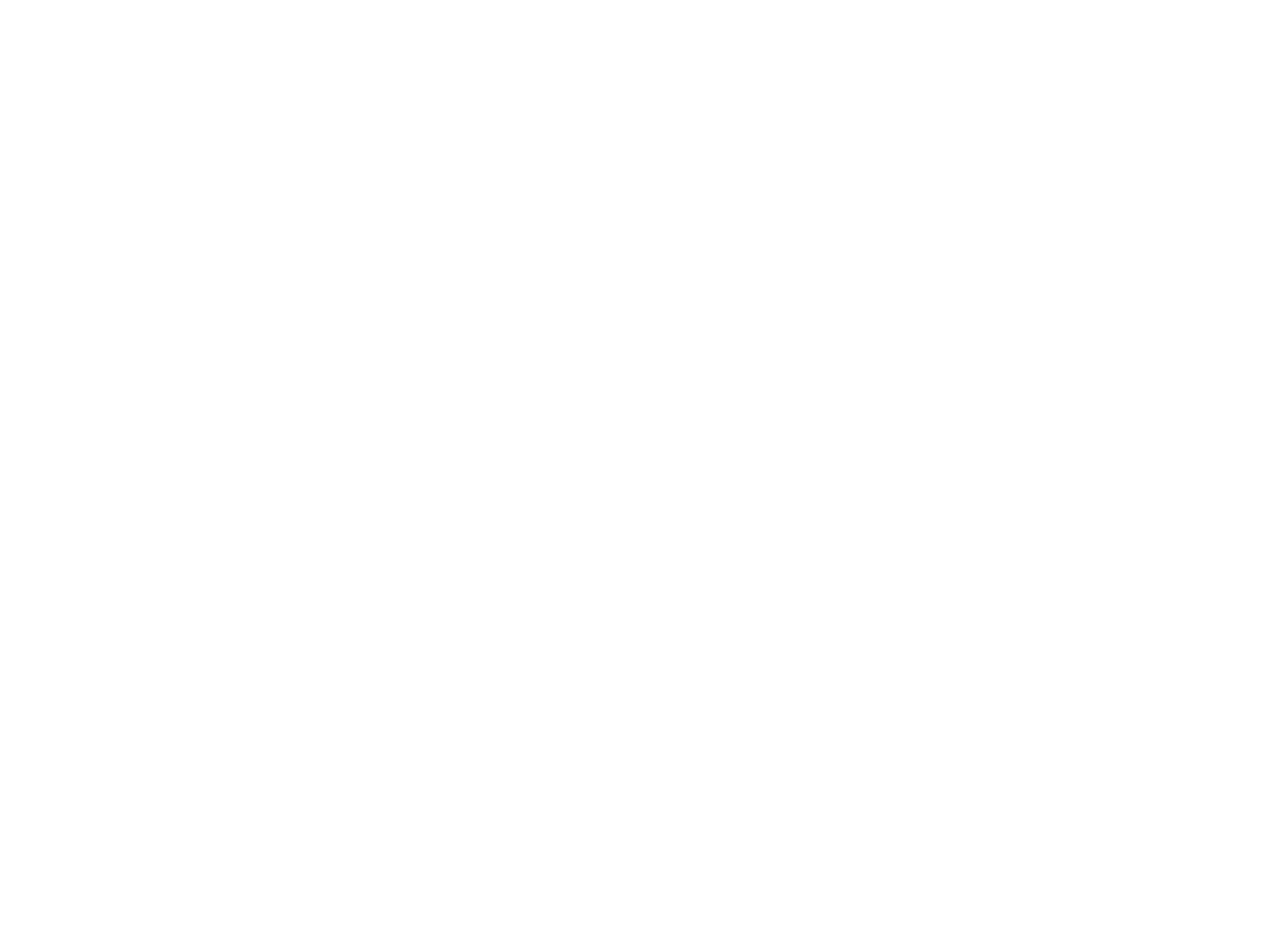
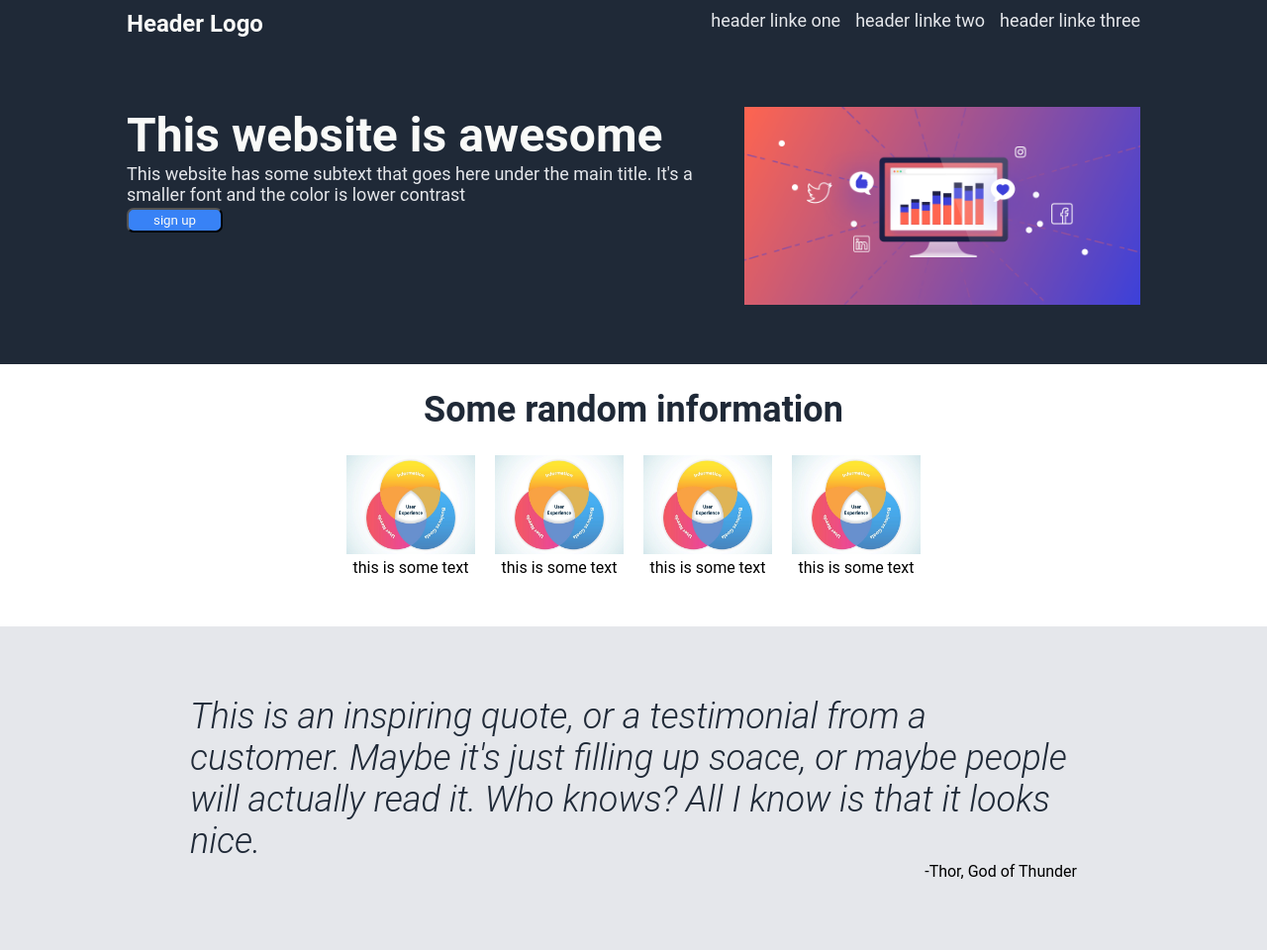
Before and after one commit to MostafaHQ/landing-page, a plain HTML site: page index.html in a window 1280 px wide. Shown: the whole page at 99% size. Before the commit the page ends 800 px from the top, so only its background shows below. Drawn offline with Linux system fonts and the light colour scheme.

Commit message:
create header and 2 sections and create css file and link it with the html file

```diff
--- a/index.html
+++ b/index.html
@@ -3,9 +3,64 @@
 <head>
     <meta charset="UTF-8">
     <meta name="viewport" content="width=device-width, initial-scale=1.0">
+    <link rel="stylesheet" href="style.css">
     <title>Landing Page</title>
 </head>
 <body>
+   <header>
+       <div class="container">
+    <nav class="flexContainer" >
+            <h1>Header Logo</h1>
+            <ul>
+                <li><a href="#">header linke one</a></li>
+                <li><a href="#">header linke two</a></li>
+                <li><a href="#">header linke three</a></li>
+            </ul>
+        </nav>
+    </div>
+    <div class="container flexContainer hero-container">
+        <div class="desc">
+            <h2>This website is awesome</h2>
+            <p class="hero-second">This website has some subtext that goes here under the main title.
+                It's a smaller font and the color is lower contrast</p>
+            <button>sign up</button>
+        </div>
+        <img class="logo" src="analytics.png" alt="random image">
+    </div>
+   </header>
+   <section class="info-container">
+    <h3>Some random information</h3>
+    <div class="topics" >
+        <div>
+            <img class="info" src="ux.jpeg" alt="image">
+            <p class="subtext">this is some text</p>
+        </div>
+        <div>
+            <img class="info" src="ux.jpeg" alt="image">
+            <p class="subtext">this is some text</p>
+        </div>
+        <div>
+            <img class="info" src="ux.jpeg" alt="image">
+            <p class="subtext">this is some text</p>
+        </div>
+        <div>
+            <img class="info" src="ux.jpeg" alt="image">
+            <p class="subtext">this is some text</p>
+        </div>
+    </div>
+   </section>
+   <section class="quote">
+    <div class="quote-container">
+        <p class="quote-text">This is an inspiring quote, or a testimonial from a customer.
+            Maybe it's just filling up soace, or maybe people will actually read it.
+        Who knows? All I know is that it looks nice.</p>
+        <p class="provider">-Thor, God of Thunder</p>
+    </div>
+   </section>
+   <section>
+    <div>
 
+    </div>
+   </section>
 </body>
 </html>
--- /dev/null
+++ b/style.css
@@ -0,0 +1,115 @@
+*{
+    padding: 0;
+    margin: 0;
+    font-family:roboto ;
+}
+
+header{
+    background-color: #1F2937;
+}
+
+h1{
+    font-size: 24px;
+    color: #F9FAF8;
+}
+
+nav{
+    padding: 10px 0px;
+}
+
+.flexContainer{
+    display: flex;
+    justify-content: space-between;
+}
+.container{
+    width: 80vw;
+    margin: 0 auto;
+}
+
+ul{
+    display: flex;
+    gap: 15px;
+    list-style-type: none;
+}
+
+li  a {
+    text-decoration: none;
+    color: #E5E7EB;
+    font-size: 18px;
+}
+
+.hero-container{
+    padding: 60px 0px;
+    gap: 15px;
+}
+
+.logo{
+    width: 400px;
+    height: auto;
+}
+
+h2{
+    font-size: 48px;
+    font-weight: bolder;
+    color: #F9FAF8;
+}
+
+.hero-second{
+    font-size: 18px;
+    color: #E5E7EB;
+}
+
+button{
+    padding:3px 25px ;
+    border-radius: 7px;
+    background-color:  #3882f6;
+    color: #F9FAF8;
+    margin-top: 3px;
+}
+
+.info-container{
+    padding-bottom: 50px;
+}
+h3{
+    font-size: 36px;
+    font-weight: bolder;
+    color: #1F2937;
+    text-align: center;
+    padding: 25px;
+}
+
+.topics{
+    display: flex;
+    justify-content: center;
+    gap: 20px;
+}
+
+.info{
+    width: 130px;
+    height: 100px;
+}
+
+.subtext{
+    text-align: center;
+}
+
+.quote{
+    background-color: #E5E7EB;
+}
+
+.quote-container{
+    width: 70vw;
+    margin: 0 auto;
+    padding: 70px;
+}
+
+.quote-text{
+    font-size: 36px;
+    font-weight: 300;
+    font-style: italic;
+    color: #1F2937;
+}
+
+.provider{
+    text-align: end;
+}
```
Also changed, not shown: analytics.png (added), ux.jpeg (added).
